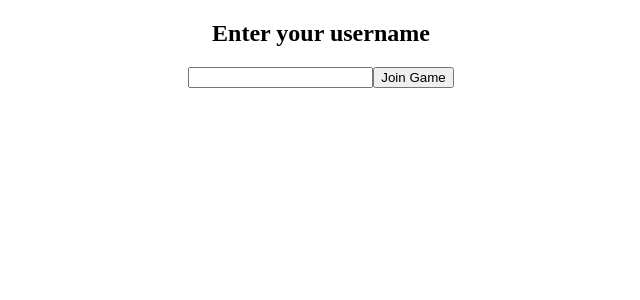
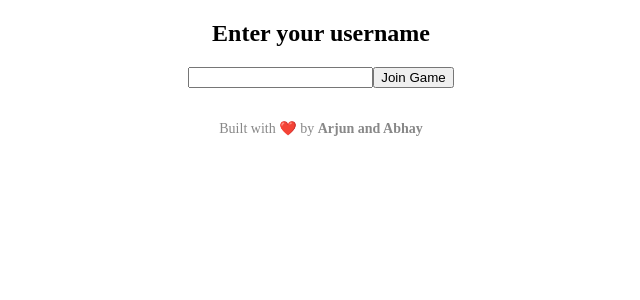
Before and after one commit to shashi1273/guess-the-places, a React (Vite) app in the folder client/: page / in a window 1280 px wide. Shown: the top 300 px of the page, without its empty margins (319-959 px from the left). Built offline with nearby package versions, Linux system fonts and the light colour scheme; no server answers.

Commit message:
Update App.jsx

```diff
--- a/client/src/App.jsx
+++ b/client/src/App.jsx
@@ -69,6 +69,9 @@ function App() {
           <Leaderboard data={leaderboard} />
         </>
       )}
+      <footer style={{ marginTop: '2rem', fontSize: '14px', color: '#888' }}>
+  Built with ❤️ by <strong>Arjun and Abhay</strong>
+</footer>
     </div>
   );
 }
```
